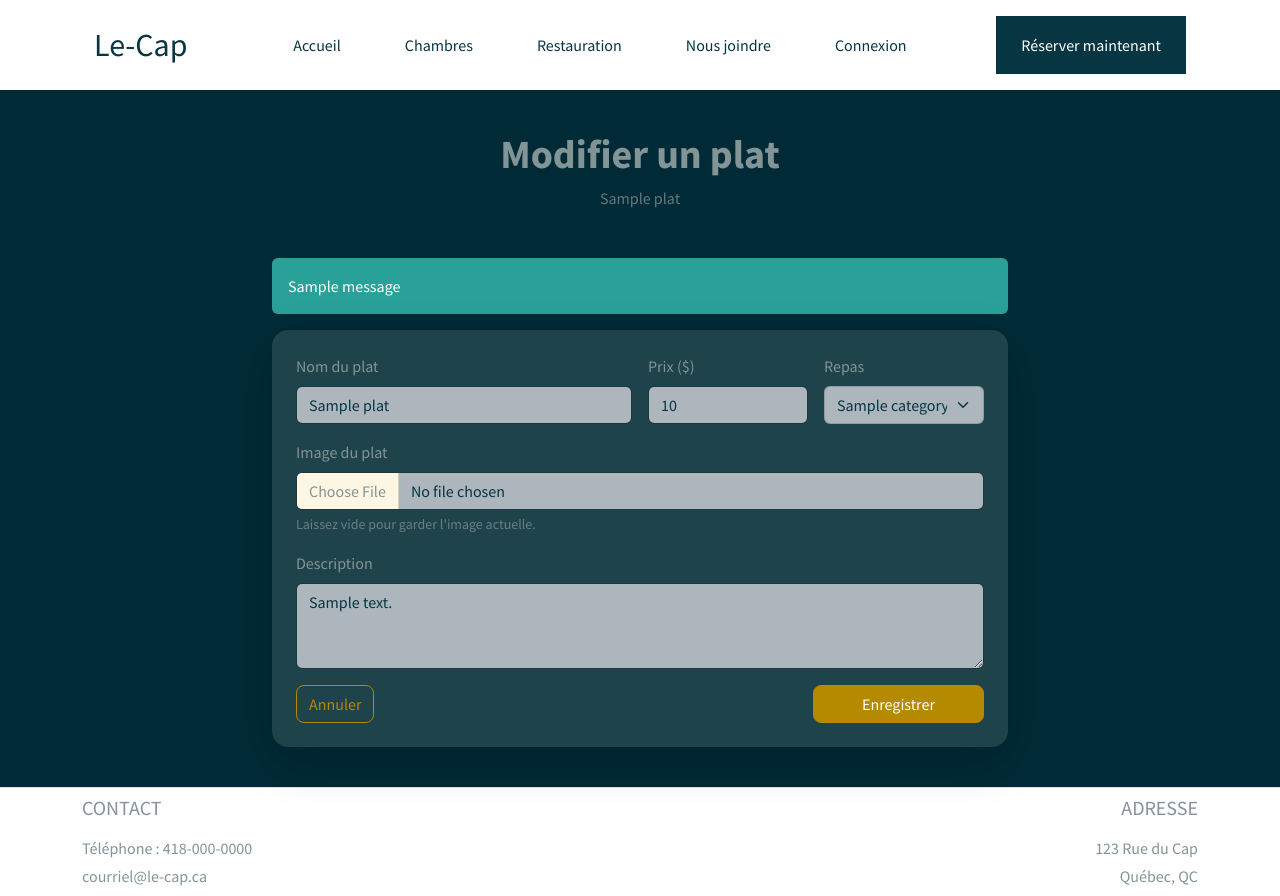
After one commit to JosianeManzi/Le-Cap, a Flask app: template templates/restauration/admin_modifier_plat.jinja in a window 1280 px wide. The commit adds this page. Run offline with Flask 3, Linux system fonts and the light colour scheme; the template is opened without the code that fills it: most values are stand-ins (such as "Sample title", 1, 10 or a date in 2020); one stand-in notice (Sample message) is shown; some libraries are stand-ins or nearby versions.

Commit message:
Ajout du bouton modifier pour la modification d'un plat par l'admin

```diff
--- a/routes_restauration.py
+++ b/routes_restauration.py
@@ -1,11 +1,15 @@
-from flask import Blueprint, render_template, session, redirect, url_for, request, abort,flash
+from flask import Blueprint, render_template, session, redirect, url_for, request, abort,flash,current_app
 import bd
 from datetime import date
 from werkzeug.utils import secure_filename
 import uuid
 import os
+from werkzeug.utils import secure_filename
 EXTENSIONS_IMAGE = {"png", "jpg", "jpeg", "webp"}
 bp_restauration = Blueprint("restauration", __name__)
+
+EXTENSIONS_IMAGE = {"jpg", "jpeg", "png", "webp", "gif"}
+
 
 CATEGORIES = [
     ("petit-dejeuner", "Petit-déjeuner", "🥐"),
@@ -194,6 +198,17 @@ def payer(id_commande):
 
 
 
+def enregistrer_image(fichier):
+    """Enregistre l'image dans static/img. Retourne (nom_du_fichier, message_d_erreur)."""
+    nom_original = fichier.filename
+    extension = nom_original.rsplit(".", 1)[-1].lower() if "." in nom_original else ""
+    if extension not in EXTENSIONS_IMAGE:
+        return None, "L'image doit être au format jpg, jpeg, png, webp ou gif."
+
+    nom_fichier = f"{uuid.uuid4().hex[:8]}_{secure_filename(nom_original)[-80:]}"
+    fichier.save(os.path.join(current_app.root_path, "static", "img", nom_fichier))
+    return nom_fichier, None
+
 def admin_requis():
     """Refuse l'accès (403) si l'utilisateur n'est pas administrateur"""
     if not session.get("est_admin"):
@@ -216,6 +231,8 @@ def page_admin_menu():
 
 
 @bp_restauration.route("/admin/ajouter", methods=["POST"])
+
+
 def ajouter_plat_menu():
     admin_requis()
     nom = request.form.get("nom", "").strip()
@@ -264,3 +281,60 @@ def basculer_plat(id_plat):
     with bd.creer_connexion() as conn:
         bd.basculer_disponibilite_plat(conn, id_plat)
     return redirect(url_for("restauration.page_admin_menu"))
+
+@bp_restauration.route("/admin/modifier/<int:id_plat>", methods=["GET"])
+
+
+def page_modifier_plat(id_plat):
+    admin_requis()
+    with bd.creer_connexion() as conn:
+        plat = bd.obtenir_plat(conn, id_plat)
+
+    if not plat:
+        abort(404)
+
+    return render_template("restauration/admin_modifier_plat.jinja",
+                           plat=plat, categories=CATEGORIES)
+
+
+@bp_restauration.route("/admin/modifier/<int:id_plat>", methods=["POST"])
+@bp_restauration.route("/admin/modifier/<int:id_plat>", methods=["POST"])
+
+
+def modifier_plat_menu(id_plat):
+    admin_requis()
+    nom = request.form.get("nom", "").strip()
+    description = request.form.get("description", "").strip()
+    categorie = request.form.get("categorie", "")
+    image = request.files.get("image")
+
+    try:
+        prix = round(float(request.form.get("prix", "").replace(",", ".")), 2)
+    except ValueError:
+        prix = 0
+
+    erreur = None
+    if not nom or not description:
+        erreur = "Le nom et la description sont obligatoires."
+    elif len(nom) > 100:
+        erreur = "Le nom ne peut pas dépasser 100 caractères."
+    elif categorie not in [cle for cle, _, _ in CATEGORIES]:
+        erreur = "Catégorie invalide."
+    elif not 0 < prix <= 500:
+        erreur = "Le prix doit être entre 0,01 $ et 500 $."
+
+    nom_image = None
+    if not erreur and image and image.filename:
+        nom_image, erreur = enregistrer_image(image)
+
+    if erreur:
+        flash(erreur, "danger")
+        return redirect(url_for("restauration.page_modifier_plat", id_plat=id_plat))
+
+    with bd.creer_connexion() as conn:
+        if not bd.obtenir_plat(conn, id_plat):
+            abort(404)
+        bd.modifier_plat(conn, id_plat, nom, description, prix, categorie, nom_image)
+
+    flash(f"« {nom} » a été modifié.", "success")
+    return redirect(url_for("restauration.page_admin_menu"))
--- /dev/null
+++ b/templates/restauration/admin_modifier_plat.jinja
@@ -0,0 +1,82 @@
+{% extends "base.jinja" %}
+
+{% block titre %}Modifier un plat{% endblock %}
+
+{% block contenu %}
+<div class="page-inscription container">
+    <div class="row justify-content-center">
+        <div class="col-12 col-lg-8">
+
+            <div class="mb-5 text-center">
+                <h1 class="fw-bold">Modifier un plat</h1>
+                <p class="text-muted">{{ plat.nom }}</p>
+            </div>
+
+            {% with messages = get_flashed_messages(with_categories=true) %}
+            {% for niveau, message in messages %}
+            <div class="alert alert-{{ niveau }}">{{ message }}</div>
+            {% endfor %}
+            {% endwith %}
+
+            <div class="card border-0 shadow-lg rounded-4">
+                <div class="card-body p-4">
+
+                    <form method="post" enctype="multipart/form-data"
+                        action="{{ url_for('restauration.modifier_plat_menu', id_plat=plat.id) }}">
+                        <div class="row g-3">
+                            <div class="col-12 col-md-6">
+                                <label for="nom" class="form-label">Nom du plat</label>
+                                <input type="text" class="form-control" id="nom" name="nom" maxlength="100"
+                                    value="{{ plat.nom }}" required>
+                            </div>
+
+                            <div class="col-6 col-md-3">
+                                <label for="prix" class="form-label">Prix ($)</label>
+                                <input type="number" class="form-control" id="prix" name="prix" step="0.01" min="0.01"
+                                    max="500" value="{{ plat.prix }}" required>
+                            </div>
+
+                            <div class="col-6 col-md-3">
+                                <label for="categorie" class="form-label">Repas</label>
+                                <select class="form-select" id="categorie" name="categorie" required>
+                                    {% for cle, titre, icone in categories %}
+                                    <option value="{{ cle }}" {% if cle==plat.categorie %}selected{% endif %}>{{ titre
+                                        }}</option>
+                                    {% endfor %}
+                                </select>
+                            </div>
+                            <div class="col-12">
+                                <label for="image" class="form-label">Image du plat</label>
+                                {% if plat.image %}
+                                <div class="mb-2">
+                                    <img src="{{ url_for('static', filename='img/' ~ plat.image) }}"
+                                        alt="{{ plat.nom }}" class="rounded-3" style="max-height: 140px;">
+                                </div>
+                                {% endif %}
+                                <input type="file" class="form-control" id="image" name="image" accept="image/*">
+                                <div class="form-text">Laissez vide pour garder l'image actuelle.</div>
+                            </div>
+                            <div class="col-12">
+                                <label for="description" class="form-label">Description</label>
+                                <textarea class="form-control" id="description" name="description" rows="3"
+                                    required>{{ plat.description }}</textarea>
+                            </div>
+
+                            <div class="col-12 d-flex flex-wrap justify-content-between gap-3">
+                                <a href="{{ url_for('restauration.page_admin_menu') }}"
+                                    class="btn btn-outline-primary rounded-3">Annuler</a>
+                                <button type="submit" class="btn btn-primary rounded-3 px-5">Enregistrer</button>
+                            </div>
+                        </div>
+                    </form>
+
+                </div>
+            </div>
+
+        </div>
+    </div>
+</div>
+{% endblock %}
+
+{% block scripts %}
+{% endblock %}
```
Also changed, not shown: bd.py (+24 -0 lines), templates/restauration/admin_menu.jinja (+16 -10 lines).
